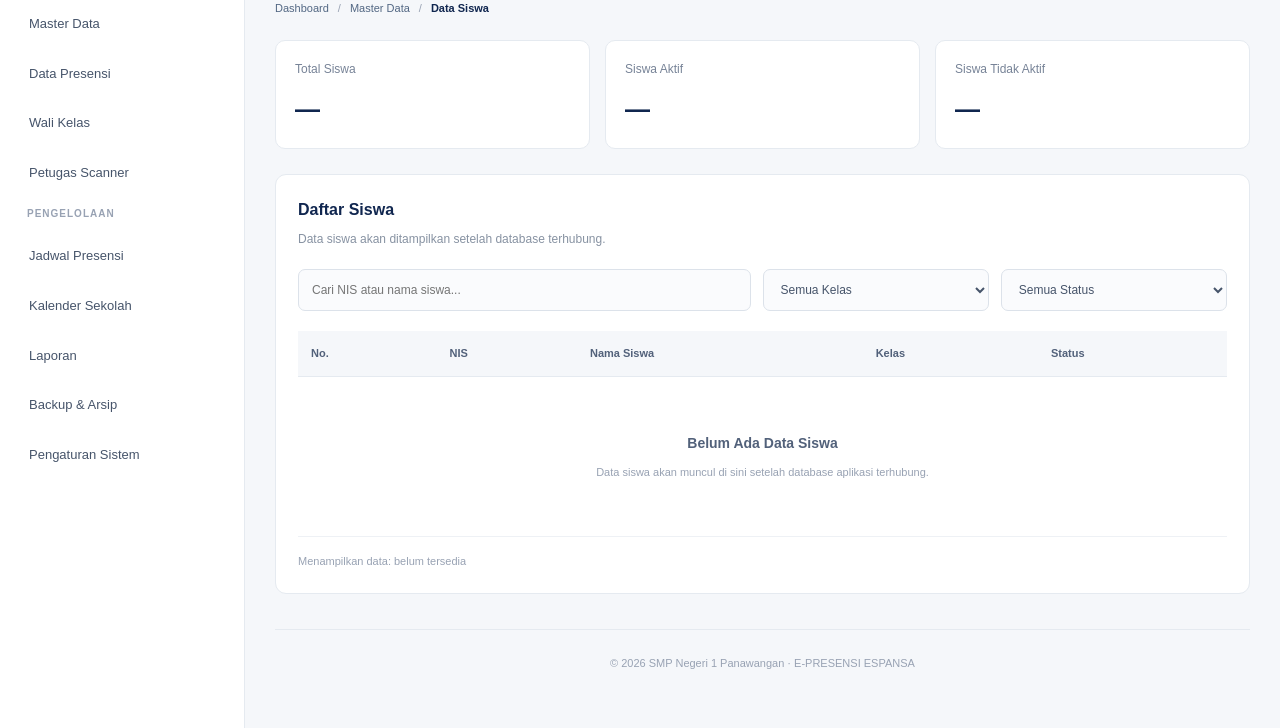
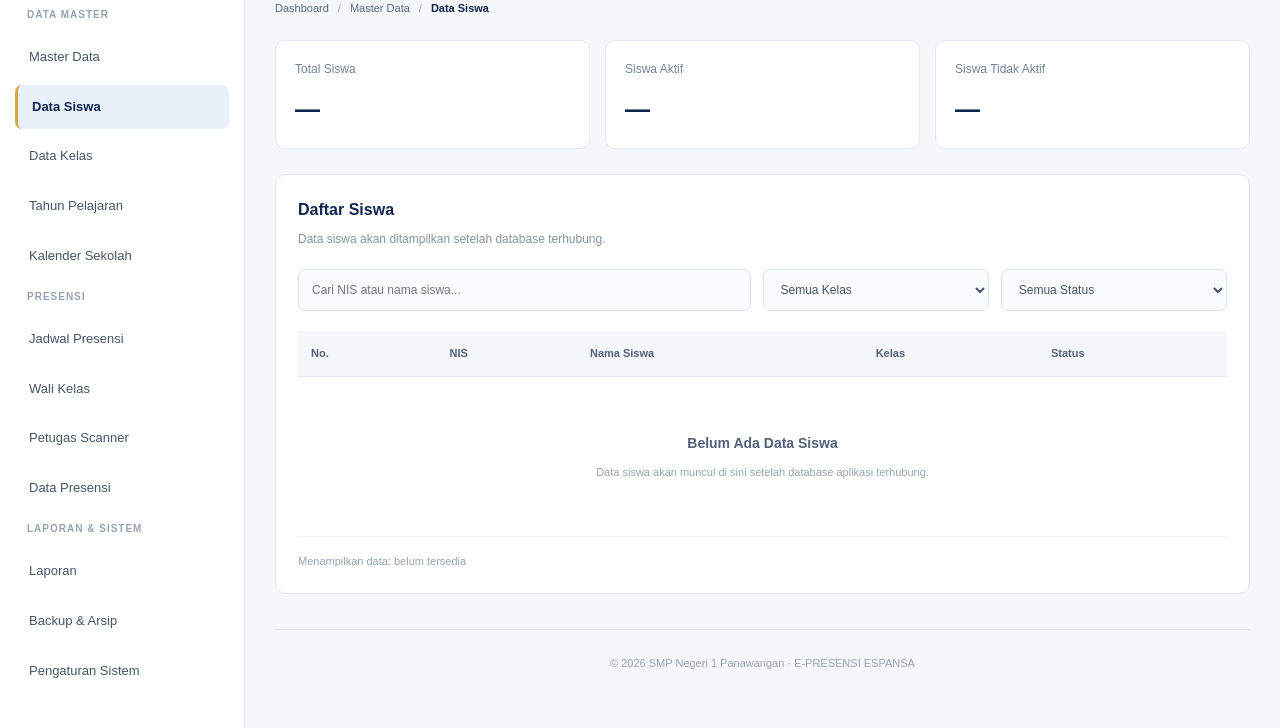
Before and after one commit to espansa-coder/E-PRESENSI-ESPANSA-WEB, a plain HTML site: page data-siswa.html in a window 1280 px wide. Shown: the part 191-919 px from the top of the page. Drawn offline with Linux system fonts and the light colour scheme.

Commit message:
Update data-siswa.html

```diff
--- a/data-siswa.html
+++ b/data-siswa.html
@@ -33,16 +33,22 @@
 
     <aside class="dashboard-sidebar">
       <p class="sidebar-title">MENU UTAMA</p>
-      <a href="dashboard.html" class="menu-item active">Beranda</a>
+      <a href="dashboard.html" class="menu-item">Dashboard</a>
+
+      <div class="sidebar-title">DATA MASTER</div>
       <a href="master-data.html" class="menu-item">Master Data</a>
-      <a href="data-presensi.html" class="menu-item">Data Presensi</a>
+      <a href="data-siswa.html" class="menu-item active">Data Siswa</a>
+      <a href="data-kelas.html" class="menu-item">Data Kelas</a>
+      <a href="tahun-pelajaran.html" class="menu-item">Tahun Pelajaran</a>
+      <a href="kalender-sekolah.html" class="menu-item">Kalender Sekolah</a>
+
+      <div class="sidebar-title">PRESENSI</div>
+      <a href="jadwal-presensi.html" class="menu-item">Jadwal Presensi</a>
       <a href="wali-kelas.html" class="menu-item">Wali Kelas</a>
       <a href="petugas-scanner.html" class="menu-item">Petugas Scanner</a>
+      <a href="data-presensi.html" class="menu-item">Data Presensi</a>
 
-      <p class="sidebar-title">PENGELOLAAN</p>
-
-      <a href="jadwal-presensi.html" class="menu-item">Jadwal Presensi</a>
-      <a href="kalender-sekolah.html" class="menu-item">Kalender Sekolah</a>
+      <div class="sidebar-title">LAPORAN & SISTEM</div>
       <a href="laporan.html" class="menu-item">Laporan</a>
       <a href="backup-arsip.html" class="menu-item">Backup & Arsip</a>
       <a href="pengaturan.html" class="menu-item">Pengaturan Sistem</a>
```
